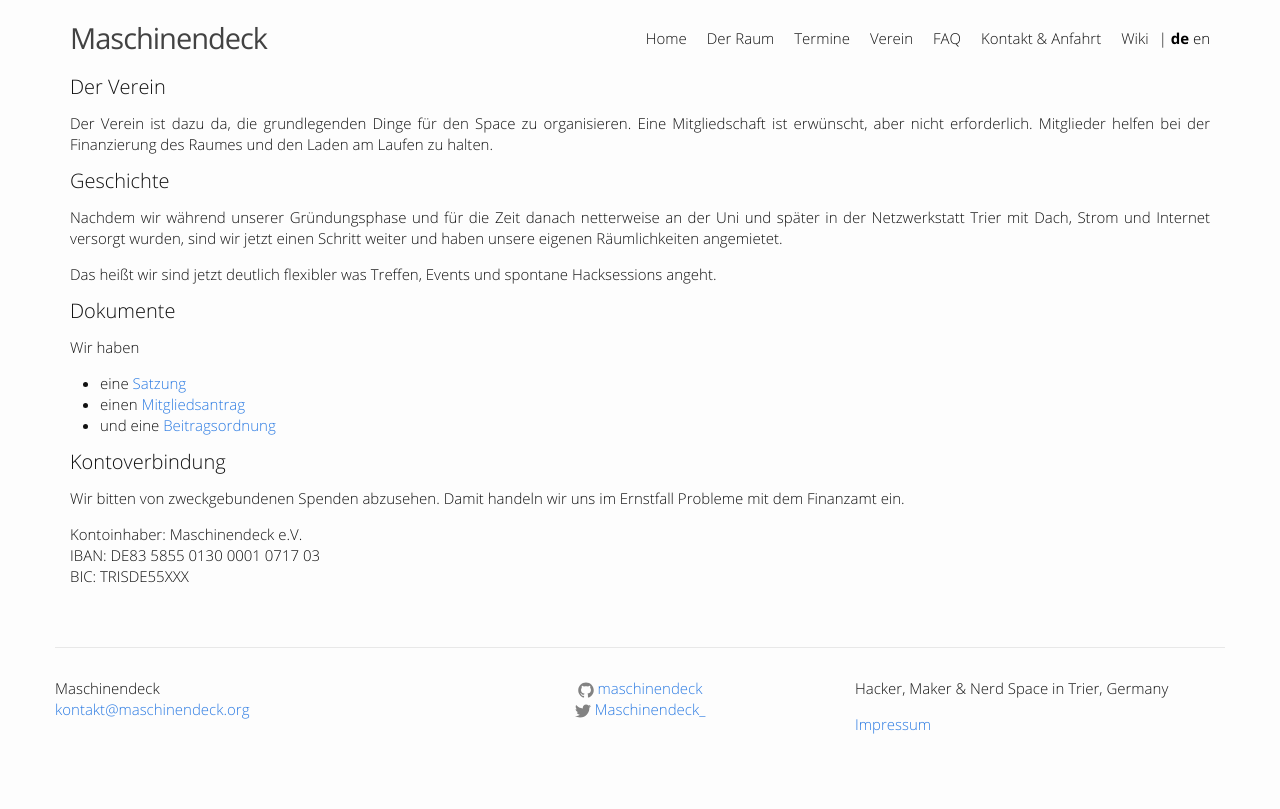
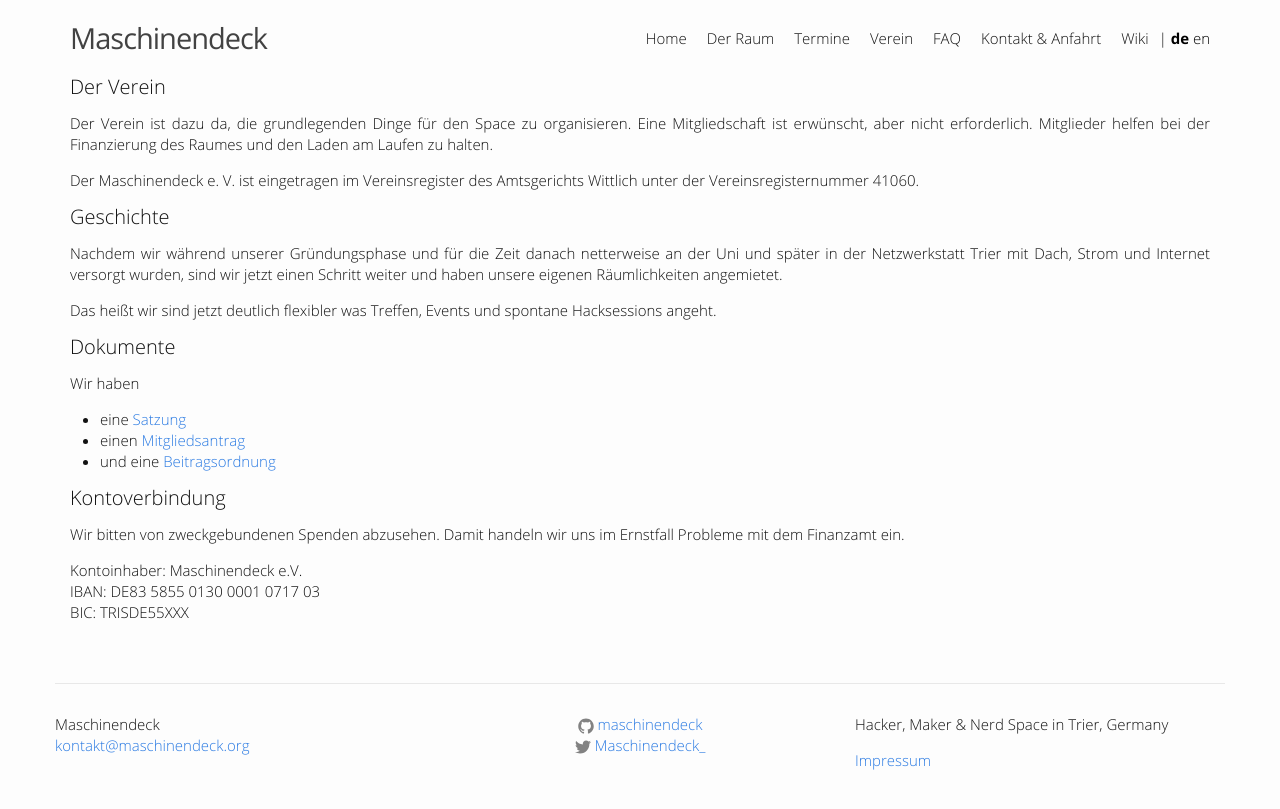
Before and after one commit to maschinendeck/maschinendeck.github.io, a Jekyll site: the page built from about.md, in a window 1280 px wide. Shown: the top 809 px of the page. Built offline with Jekyll 4.4.1, drawn with Linux system fonts in a browser that asks for light colours.

Commit message:
added Vereinsregister
Satz zum Vereinsregistereintrag hinzugefügt

```diff
--- a/about.md
+++ b/about.md
@@ -11,6 +11,8 @@ ref: about
 Der Verein ist dazu da, die grundlegenden Dinge für den Space zu organisieren.
 Eine Mitgliedschaft ist erwünscht, aber nicht erforderlich.
 Mitglieder helfen bei der Finanzierung des Raumes und den Laden am Laufen zu halten.
+
+Der Maschinendeck e. V. ist eingetragen im Vereinsregister des Amtsgerichts Wittlich unter der Vereinsregisternummer 41060.
 
 
 
```
